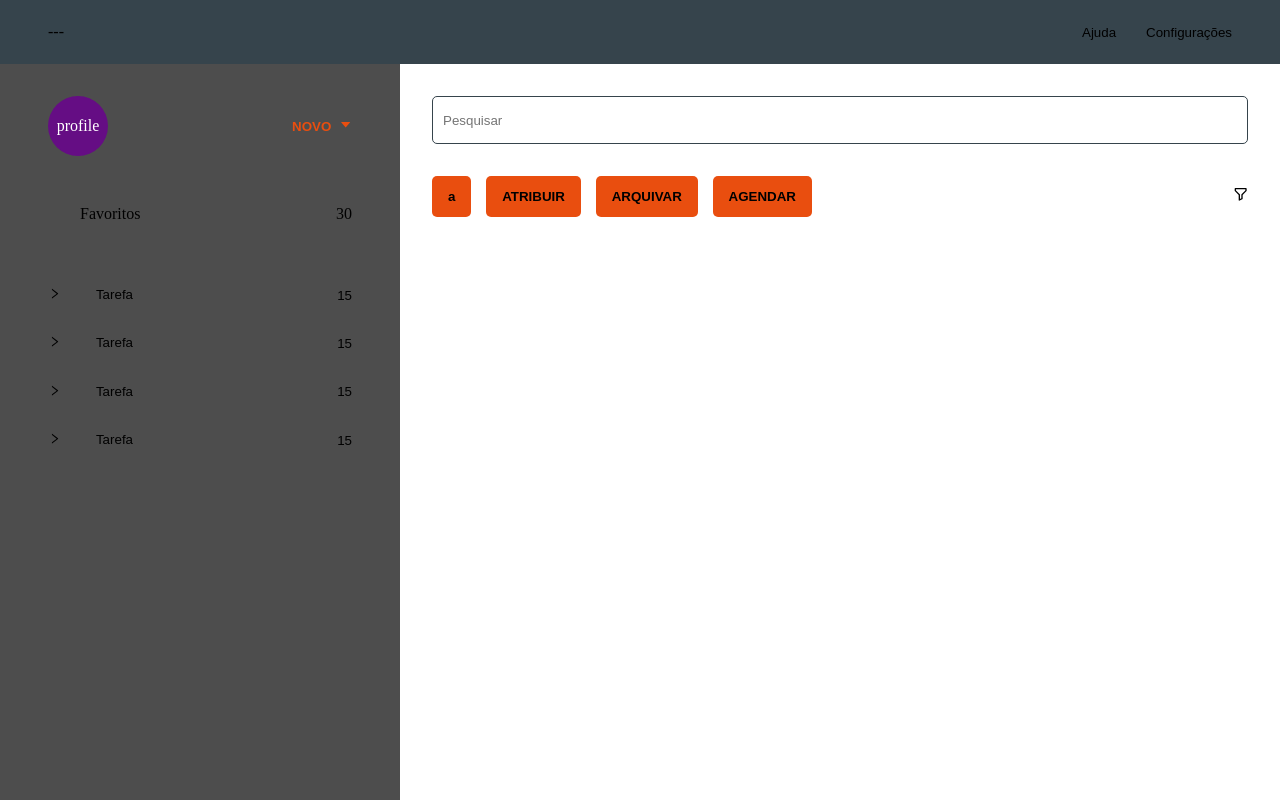
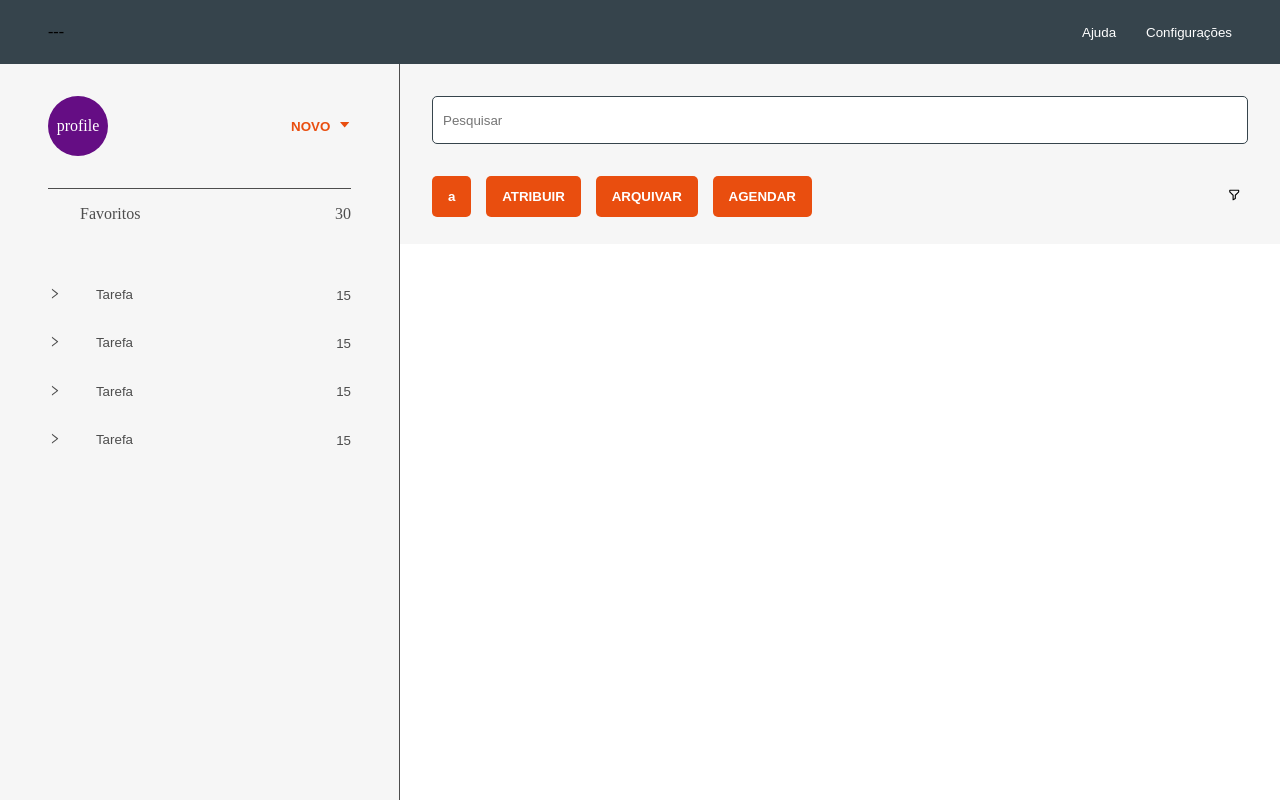
Before and after one commit to maarcoseduardo/Nexti-app, a React (Create React App) app: page / in a window 1280 px wide. Shown: the top 800 px of the page. Built offline with nearby package versions, Linux system fonts and the light colour scheme.

Commit message:
edit: searchtop - sidebar - header

```diff
--- a/src/components/Header/styles.ts
+++ b/src/components/Header/styles.ts
@@ -3,7 +3,6 @@ import styled from "styled-components";
 export const HeaderContainer = styled.header``;
 
 export const HeaderContent = styled.div`
-  background: var(--grey-600);
   height: 4rem;
   max-width: 1920px;
   width: 100%;
@@ -11,6 +10,7 @@ export const HeaderContent = styled.div`
   justify-content: space-between;
   align-items: center;
   padding: 0 3rem;
+  background: var(--grey-600);
 `;
 
 export const Hamburguer = styled.div``;
@@ -27,4 +27,5 @@ export const List = styled.li`
 export const Button = styled.button`
   border: none;
   box-shadow: none;
+  color: var(--white);
 `;
--- a/src/components/SearchTop/index.tsx
+++ b/src/components/SearchTop/index.tsx
@@ -5,15 +5,16 @@ import {
   ContainerButtons,
   Unlist,
   List,
-  Button
+  Button,
+  ButtonFilter,
 } from "./styles";
-import { BiFilterAlt } from 'react-icons/bi';
+import { BiFilterAlt } from "react-icons/bi";
 
 export function SearchTop() {
   return (
     <Container>
       <Content>
-        <Input placeholder="Pesquisar"/>
+        <Input placeholder="Pesquisar" />
         <ContainerButtons>
           <Unlist>
             <List>
@@ -29,7 +30,9 @@ export function SearchTop() {
               <Button>AGENDAR</Button>
             </List>
           </Unlist>
-          <span> <BiFilterAlt /> </span>
+          <ButtonFilter>
+            <BiFilterAlt />
+          </ButtonFilter>
         </ContainerButtons>
       </Content>
     </Container>
--- a/src/components/SearchTop/styles.ts
+++ b/src/components/SearchTop/styles.ts
@@ -4,7 +4,9 @@ import styled from 'styled-components';
 export const Container = styled.section`
     max-width: 1550px;
     width: 100%;
+    height: 180px;
     padding: 2rem;
+    background: var(--grey-100);
 `;
 
 export const Content = styled.div`
@@ -43,4 +45,10 @@ export const Button = styled.button`
     background-color: var(--orange-600);
     border-radius: 5px;
     font-weight: bold;
+    color: var(--white);
 `;
+
+export const ButtonFilter = styled.button`
+    cursor: pointer;
+    padding:0 0.5rem;
+`;
--- a/src/components/SideBar/styles.ts
+++ b/src/components/SideBar/styles.ts
@@ -1,15 +1,15 @@
-import styled from 'styled-components';
+import styled from "styled-components";
 
 export const Container = styled.section`
-    max-width:  400px;
+  max-width: 400px;
   height: 900px;
   width: 100%;
-    background: var(--grey-400);
+  background: var(--grey-100);
   padding: 2rem 3rem;
+  border-right: 1px solid var(--grey-400);
 `;
 
-export const Content = styled.div`
-`;
+export const Content = styled.div``;
 
 export const ContainerProfile = styled.div`
   display: flex;
@@ -50,12 +50,9 @@ export const ButtonNew = styled.button`
   font-weight: bold;
 `;
 
-export const ArrowDown = styled.span`
-`;
+export const ArrowDown = styled.span``;
 
-export const ContainerFavorites = styled.div`
-
-`;
+export const ContainerFavorites = styled.div``;
 
 export const ContentFavorites = styled.div`
   display: flex;
@@ -65,12 +62,10 @@ export const ContentFavorites = styled.div`
 `;
 
 export const SpanFavorites = styled.span`
-
+  color: var(--grey-400);
 `;
 
-export const ContainerTasks = styled.div`
-
-`;
+export const ContainerTasks = styled.div``;
 
 export const ButtonTasks = styled.button`
   display: flex;
@@ -79,6 +74,7 @@ export const ButtonTasks = styled.button`
   max-width: 400px;
   width: 100%;
   margin: 2rem 0;
+  color: var(--grey-400);
 `;
 
 export const ContentTasks = styled.div`
@@ -86,12 +82,7 @@ export const ContentTasks = styled.div`
   justify-content: space-between;
   max-width: 85px;
   width: 100%;
+`;
+export const SpanArrowLeft = styled.span``;
 
-`;
-export const SpanArrowLeft = styled.span`
-
-`;
-
-export const SpanValueTasks = styled.span`
-
-`;
+export const SpanValueTasks = styled.span``;
--- a/src/styles/GlobalStyle.ts
+++ b/src/styles/GlobalStyle.ts
@@ -39,5 +39,6 @@ export default createGlobalStyle`
         border: none;
         box-shadow: none;
         background-color: transparent;
+        cursor: pointer;
     }
 `;
```
Lines whose indentation alone changed are shown as unchanged.
